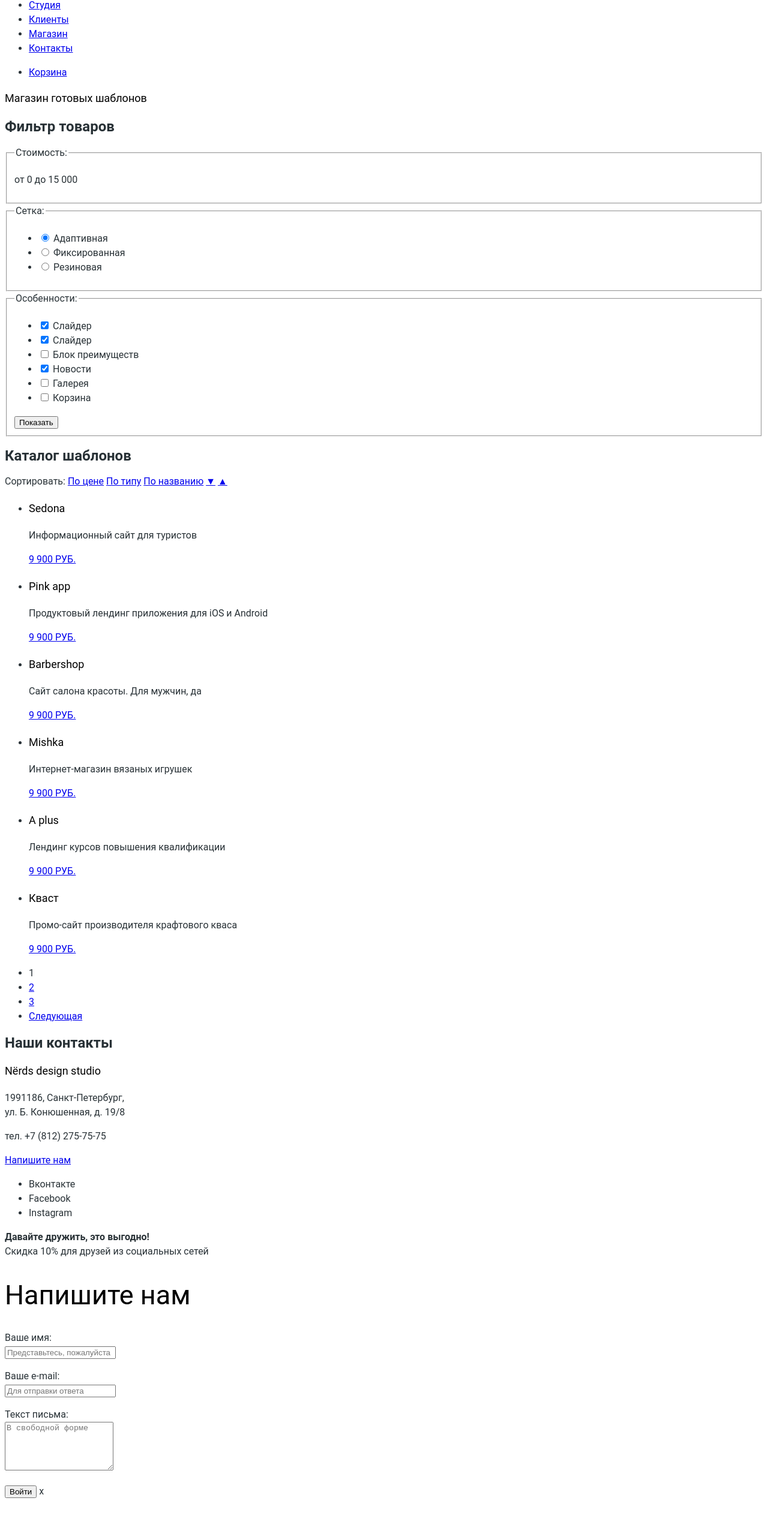
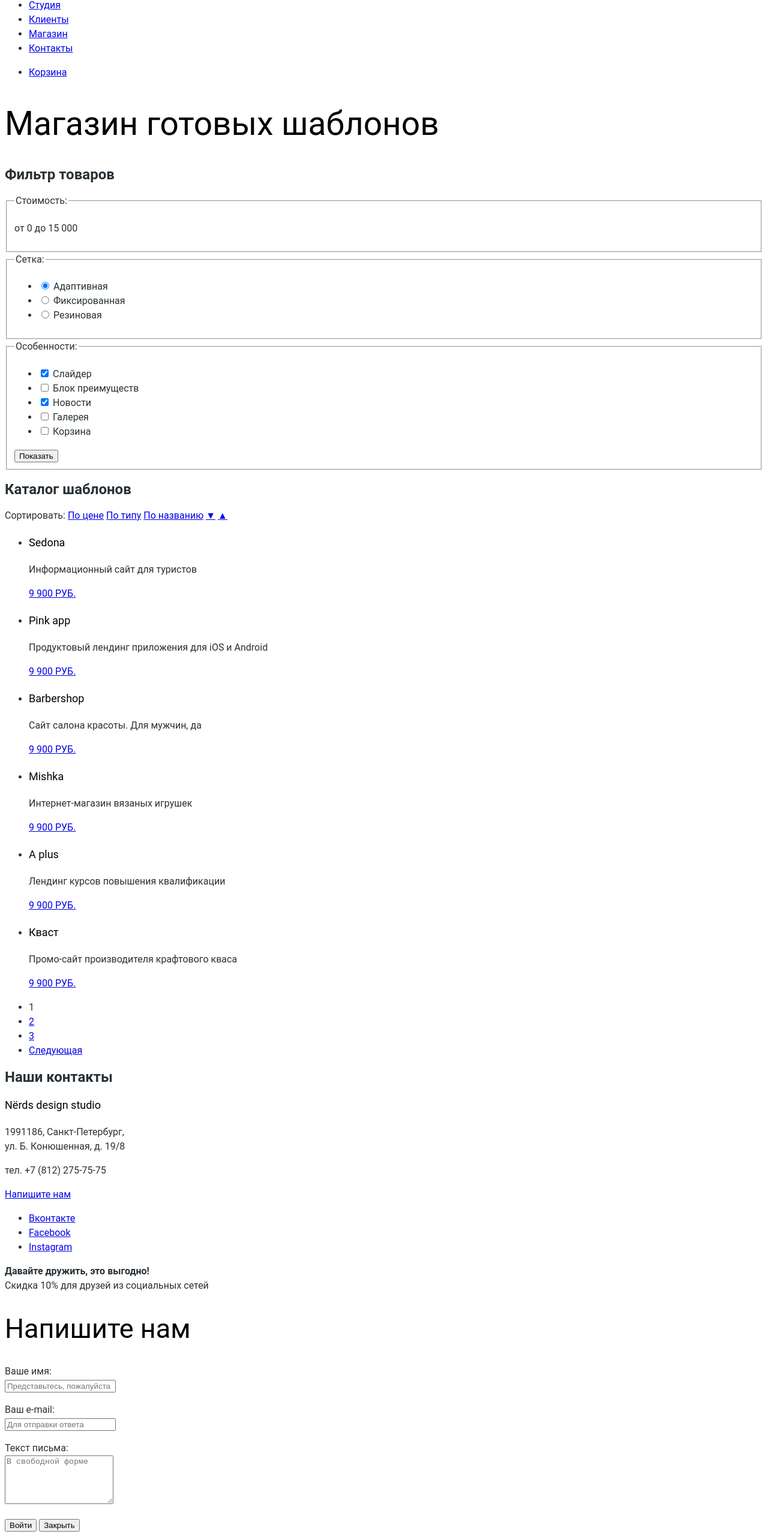
Before and after one commit to flymans/Nerds, a plain HTML site: page catalog.html in a window 1280 px wide. Shown: the part 99-2662 px from the top of the page at 60% size. Before the commit the page ends 2606 px from the top, so only its background shows below. Drawn offline with Linux system fonts and the light colour scheme.

Commit message:
Better accessibility
Labeled form inputs, added buttons, other minor fixes

```diff
--- a/catalog.html
+++ b/catalog.html
@@ -20,7 +20,7 @@
     <ul class="user-block">
       <li class="basket basket-icon"><a href="#">Корзина</a></li>
     </ul>
-    <h1 class="main-header">Магазин готовых шаблонов</h1>
+    <h1 class="inner-main-header">Магазин готовых шаблонов</h1>
   </nav>
   <main class="container">
     <section class="filters">
@@ -35,16 +35,22 @@
           <legend>Сетка:</legend>
           <ul>
             <li class="filter-option">
+              <label>
                 <input class="visually-hidden filter-input
                   filter-input-radio" type="radio" name="basket-type" value="adaptive" checked> Адаптивная
+                </label>
             </li>
             <li class="filter-option">
+              <label>
                 <input class="visually-hidden filter-input
                   filter-input-radio" type="radio" name="basket-type" value="fixed"> Фиксированная
+              </label>
             </li>
             <li class="filter-option">
+              <label>
               <input class="visually-hidden filter-input
                   filter-input-radio invisible" type="radio" name="basket-type" value="rubber"> Резиновая
+                </label>
             </li>
           </ul>
         </fieldset>
@@ -52,28 +58,34 @@
           <legend>Особенности:</legend>
           <ul>
             <li class="filter-option">
+              <label>
               <input class="visually-hidden filter-input
                   filter-input-checkbox" type="checkbox" name="slider" checked> Слайдер
+                </label>
             </li>
             <li class="filter-option">
+              <label>
               <input class="visually-hidden filter-input
-                  filter-input-checkbox" type="checkbox" name="slider" checked> Слайдер
+                  filter-input-checkbox" type="checkbox" name="advantage-block"> Блок преимуществ
+                </label>
             </li>
             <li class="filter-option">
+              <label>
               <input class="visually-hidden filter-input
-                  filter-input-checkbox" type="checkbox" name="advantage-block"> Блок преимуществ
+                  filter-input-checkbox" type="checkbox" name="news" checked> Новости
+                </label>
             </li>
             <li class="filter-option">
+              <label>
               <input class="visually-hidden filter-input
-                  filter-input-checkbox" type="checkbox" name="news" checked> Новости
+                  filter-input-checkbox" type="checkbox" name="gallery"> Галерея
+                </label>
             </li>
             <li class="filter-option">
-              <input class="visually-hidden filter-input
-                  filter-input-checkbox" type="checkbox" name="gallery"> Галерея
-            </li>
-            <li class="filter-option">
+              <label>
               <input class="visually-hidden filter-input
                   filter-input-checkbox" type="checkbox" name="gallery"> Корзина
+                </label>
             </li>
           </ul>
           <button class="filter-button button" type="submit">
@@ -156,30 +168,29 @@
     </section>
     <div class="footer-social">
       <ul class="social-list">
-        <li class="social-item"><a class="social-button">Вконтакте</li>
-          <li class="social-item"><a class="social-button">Facebook</li>
-          <li class="social-item"><a class="social-button">Instagram</li>
+        <li class="social-item"><a class="social-button" href="#">Вконтакте</a></li>
+        <li class="social-item"><a class="social-button" href="#">Facebook</a></li>
+        <li class="social-item"><a class="social-button" href="#">Instagram</a></li>
       </ul>
     </div>
     <p class="social-sale">
-        <b>Давайте дружить, это выгодно!</b><br>
-        Скидка 10% для друзей из социальных сетей
+      <b>Давайте дружить, это выгодно!</b><br> Скидка 10% для друзей из социальных сетей
     </p>
   </footer>
   <section class="modal-write-us">
     <h2 class="write-us-header">Напишите нам</h2>
     <form class="write-us-form" method="post" action="echo.nerds.ru">
-        <p>Ваше имя:<br>
-        <input type="text" name="name" placeholder="Представьтесь, пожалуйста">
+      <p><label for="write-us-name">Ваше имя:</label><br>
+        <input id="write-us-name" type="text" name="name" placeholder="Представьтесь, пожалуйста">
       </p>
-        <p>Ваше e-mail:<br>
-        <input type="text" name="email" placeholder="Для отправки ответа">
+      <p><label for="write-us-mail">Ваш e-mail:</label><br>
+        <input id="write-us-mail" type="text" name="email" placeholder="Для отправки ответа">
       </p>
-        <p>Текст письма:<br>
-        <textarea rows="5" placeholder="В свободной форме"></textarea>
+      <p><label for="write-us-text">Текст письма:<br>
+        <textarea id="write-us-text" rows="5" placeholder="В свободной форме"></textarea>
         </p>
         <button class="button" type="submit">Войти</button>
-        <span class="modal-close">x</span>
+        <button class="button" type="button">Закрыть</button>
       </form>
     </section>
   </body>
--- a/css/style.css
+++ b/css/style.css
@@ -22,7 +22,7 @@ body{
   font-family: "Roboto"
 }
 
-.slider-header{
+.slider-header, .inner-main-header{
   font-size: 55px;
   line-height: 55px;
   color: #000000;
```
Also changed, not shown: index.html (+11 -12 lines). Lines whose indentation alone changed are shown as unchanged.
